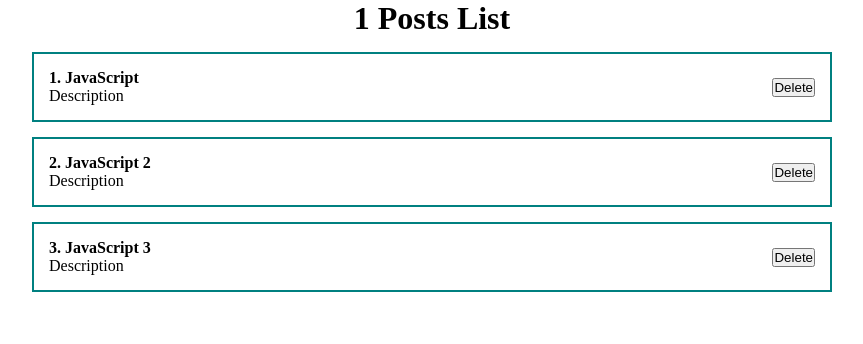
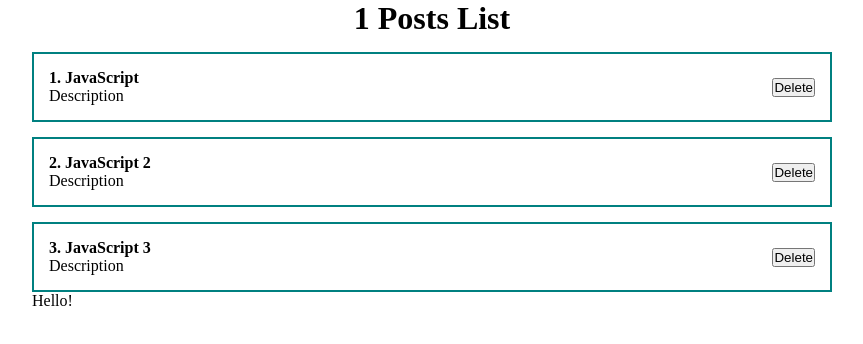
Before and after one commit to EgorZayatsPol/my-react-app, a React (Create React App) app in the folder my-react/: page / in a window 1280 px wide. Shown: the top 344 px of the page, without its empty margins (208-1071 px from the left). Built offline with nearby package versions, Linux system fonts and the light colour scheme.

Commit message:
добавил новую строку в App.js

```diff
--- a/my-react/src/App.js
+++ b/my-react/src/App.js
@@ -15,6 +15,7 @@ function App() {
   return (
     <div className="App">
         <Postlist posts={posts} title={"1 Posts List"}/>
+        <div>Hello!</div>
     </div>
   );
 }
```
